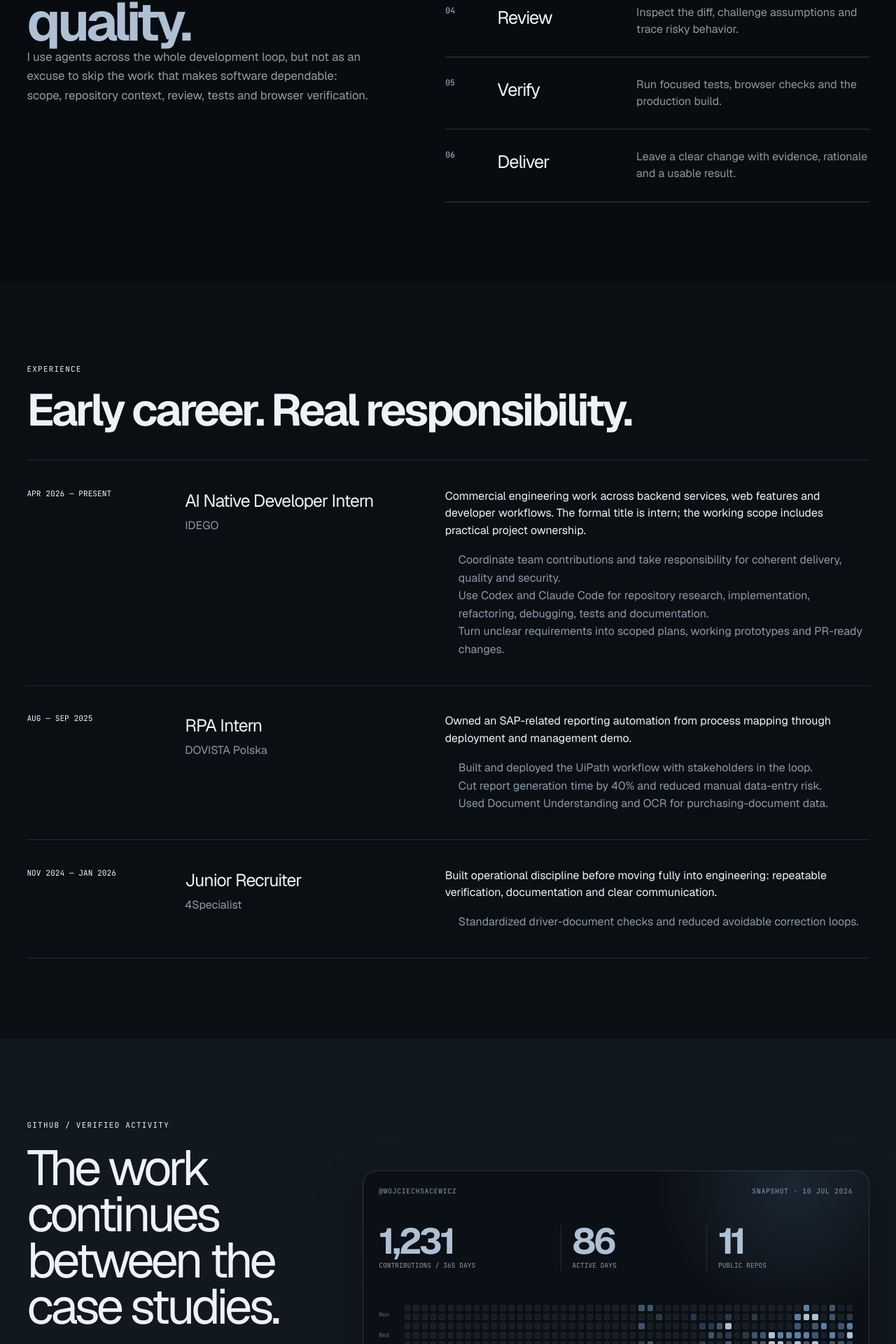
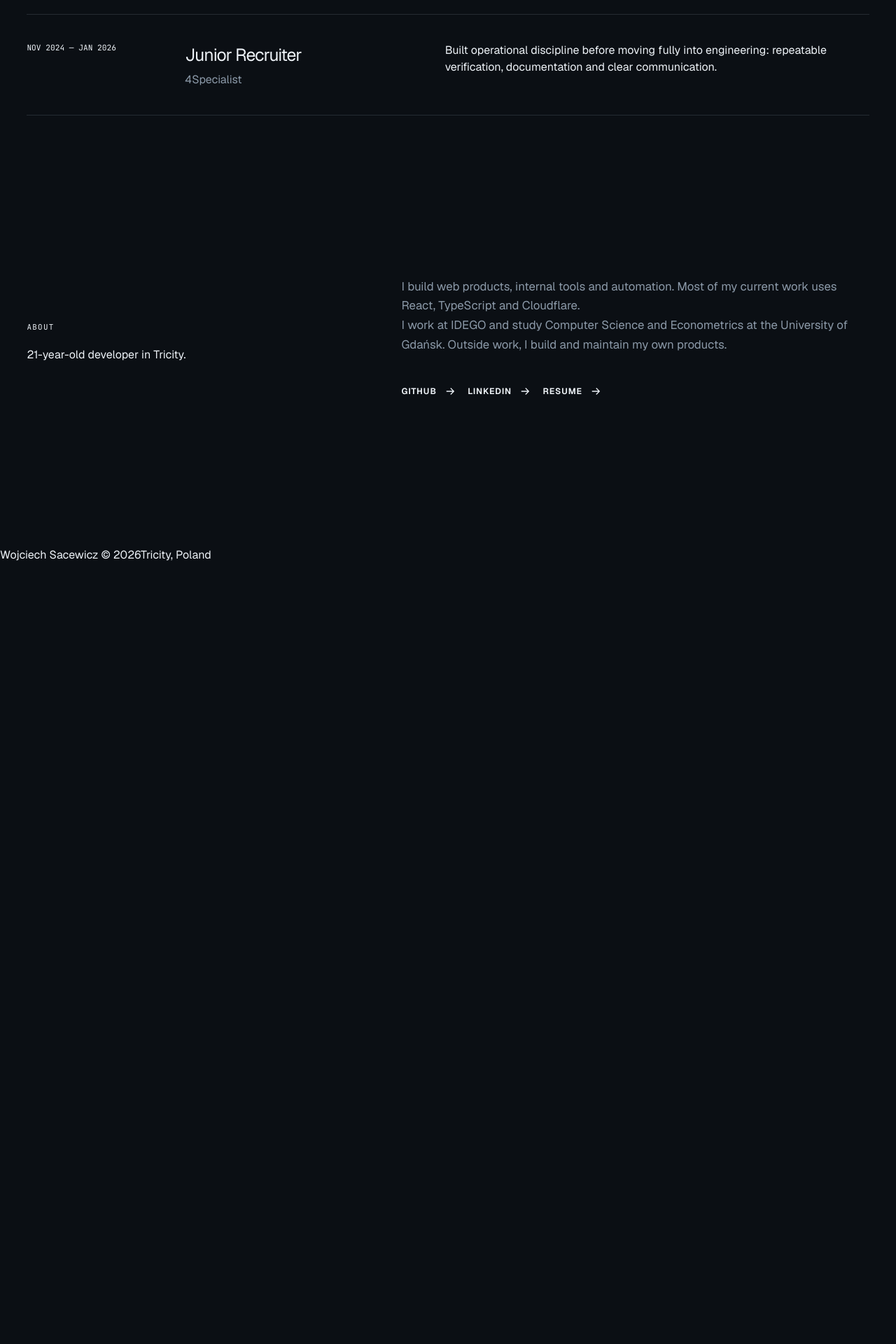
Before and after one commit to wojciechsacewicz/portfolio, a React (Vite) app: page / in a window 1280 px wide. Shown: the part 2215-4135 px from the top of the page at 70% size. After the commit the page ends 3044 px from the top, so only its background shows below. Built offline with nearby package versions, Linux system fonts and the light colour scheme.

Commit message:
replace manifesto sections with concise profile

```diff
--- a/src/features/profile/ProfileModule.tsx
+++ b/src/features/profile/ProfileModule.tsx
@@ -1,101 +1,6 @@
-import { ActionLink, SectionHeading } from '../../components/InterfaceElements';
-import {
-  experience,
-  workflow,
-  type ExperienceEntry,
-  type WorkflowStep,
-} from '../../content/portfolioContent';
+import { ActionLink } from '../../components/InterfaceElements';
+import { experience, type ExperienceEntry } from '../../content/portfolioContent';
 import './profile-module.css';
-
-const githubContributionSnapshot = {
-  asOf: '10 Jul 2026',
-  total: 1231,
-  activeDays: 86,
-  publicRepos: 11,
-  startDate: '2025-07-12',
-  days: [
-    ['2026-01-15', 8], ['2026-01-17', 5], ['2026-01-19', 13],
-    ['2026-01-21', 4], ['2026-01-24', 11], ['2026-01-28', 6],
-    ['2026-02-01', 1], ['2026-02-13', 3], ['2026-03-01', 3],
-    ['2026-03-09', 4], ['2026-03-11', 1], ['2026-03-16', 3],
-    ['2026-03-17', 5], ['2026-03-19', 3], ['2026-03-23', 11],
-    ['2026-03-24', 2], ['2026-03-29', 1], ['2026-03-30', 39],
-    ['2026-03-31', 1], ['2026-04-01', 5], ['2026-04-14', 2],
-    ['2026-04-16', 12], ['2026-04-17', 2], ['2026-04-19', 4],
-    ['2026-04-21', 10], ['2026-04-22', 14], ['2026-04-23', 18],
-    ['2026-04-24', 19], ['2026-04-28', 7], ['2026-04-29', 11],
-    ['2026-05-05', 37], ['2026-05-06', 51], ['2026-05-07', 21],
-    ['2026-05-08', 13], ['2026-05-12', 22], ['2026-05-13', 67],
-    ['2026-05-14', 20], ['2026-05-15', 13], ['2026-05-19', 20],
-    ['2026-05-20', 6], ['2026-05-21', 32], ['2026-05-22', 2],
-    ['2026-05-24', 20], ['2026-05-25', 8], ['2026-05-26', 26],
-    ['2026-05-27', 45], ['2026-05-28', 43], ['2026-05-29', 47],
-    ['2026-05-30', 16], ['2026-05-31', 55], ['2026-06-02', 20],
-    ['2026-06-03', 14], ['2026-06-05', 25], ['2026-06-07', 56],
-    ['2026-06-08', 12], ['2026-06-09', 8], ['2026-06-10', 50],
-    ['2026-06-11', 3], ['2026-06-12', 1], ['2026-06-15', 33],
-    ['2026-06-19', 1], ['2026-06-20', 8], ['2026-06-21', 12],
-    ['2026-06-23', 33], ['2026-06-24', 6], ['2026-06-25', 2],
-    ['2026-06-26', 15], ['2026-06-29', 10], ['2026-06-30', 2],
-    ['2026-07-01', 5], ['2026-07-02', 11], ['2026-07-03', 18],
-    ['2026-07-05', 1], ['2026-07-06', 17], ['2026-07-07', 35],
-    ['2026-07-08', 4], ['2026-07-09', 1], ['2026-07-10', 15],
-  ] as const,
-} as const;
-
-function createContributionCells() {
-  const countsByDate = new Map<string, number>(githubContributionSnapshot.days);
-  const startDate = new Date(`${githubContributionSnapshot.startDate}T00:00:00Z`);
-
-  return Array.from({ length: 364 }, (_, index) => {
-    const date = new Date(startDate);
-    date.setUTCDate(startDate.getUTCDate() + index);
-    const dateString = date.toISOString().slice(0, 10);
-    return { date: dateString, count: countsByDate.get(dateString) ?? 0 };
-  });
-}
-
-function contributionLevel(count: number) {
-  if (count === 0) return 0;
-  if (count < 5) return 1;
-  if (count < 15) return 2;
-  if (count < 35) return 3;
-  return 4;
-}
-
-const contributionCells = createContributionCells();
-
-function WorkflowStepArticle({ step }: { readonly step: WorkflowStep }) {
-  return (
-    <article data-reveal>
-      <span>{step.number}</span>
-      <h3>{step.title}</h3>
-      <p>{step.body}</p>
-    </article>
-  );
-}
-
-function MethodSection() {
-  return (
-    <section className="section method-section" id="method">
-      <div className="method-intro" data-reveal>
-        <p className="eyebrow">Operating model</p>
-        <h2>AI increases throughput. The workflow protects quality.</h2>
-        <p>
-          I use agents across the whole development loop, but not as an excuse to
-          skip the work that makes software dependable: scope, repository context,
-          review, tests and browser verification.
-        </p>
-      </div>
-
-      <div className="workflow-list">
-        {workflow.map((step) => (
-          <WorkflowStepArticle key={step.number} step={step} />
-        ))}
-      </div>
-    </section>
-  );
-}
 
 function ExperienceArticle({ entry }: { readonly entry: ExperienceEntry }) {
   return (
@@ -105,14 +10,7 @@ function ExperienceArticle({ entry }: { readonly entry: ExperienceEntry }) {
         <h3>{entry.role}</h3>
         <p>{entry.company}</p>
       </div>
-      <div className="experience-body">
-        <p>{entry.lead}</p>
-        <ul>
-          {entry.bullets.map((bullet) => (
-            <li key={bullet}>{bullet}</li>
-          ))}
-        </ul>
-      </div>
+      <p className="experience-summary">{entry.lead}</p>
     </article>
   );
 }
@@ -120,11 +18,10 @@ function ExperienceArticle({ entry }: { readonly entry: ExperienceEntry }) {
 function ExperienceSection() {
   return (
     <section className="section experience-section" id="experience">
-      <SectionHeading
-        compact
-        eyebrow="Experience"
-        title="Early career. Real responsibility."
-      />
+      <header className="profile-section-heading" data-reveal>
+        <p className="eyebrow">Work history</p>
+        <h2>Experience</h2>
+      </header>
 
       <div className="experience-list">
         {experience.map((entry) => (
@@ -135,103 +32,52 @@ function ExperienceSection() {
   );
 }
 
-function GithubSection() {
+function AboutSection() {
   return (
-    <section className="section github-section" aria-labelledby="github-heading">
-      <div className="github-copy" data-reveal>
-        <p className="eyebrow">GitHub / verified activity</p>
-        <h2 id="github-heading">The work continues between the case studies.</h2>
+    <section className="section about-section" id="about">
+      <header className="about-heading" data-reveal>
+        <p className="eyebrow">About</p>
+        <h2>21-year-old developer in Tricity.</h2>
+      </header>
+
+      <div className="about-copy" data-reveal>
         <p>
-          A dated snapshot of coding activity across public and private work. The
-          graph covers the latest year and keeps the same honest zero-days as GitHub.
+          I build web products, internal tools and automation. Most of my current work uses
+          React, TypeScript and Cloudflare.
         </p>
-        <ActionLink href="https://github.com/wojciechsacewicz" target="_blank" rel="noreferrer">
-          Open GitHub profile
-        </ActionLink>
-      </div>
-
-      <div className="github-card" data-reveal>
-        <div className="github-card-header">
-          <span>@wojciechsacewicz</span>
-          <span>Snapshot · {githubContributionSnapshot.asOf}</span>
-        </div>
-        <div className="github-metrics">
-          <div>
-            <strong>{githubContributionSnapshot.total.toLocaleString('en-US')}</strong>
-            <span>contributions / 365 days</span>
-          </div>
-          <div>
-            <strong>{githubContributionSnapshot.activeDays}</strong>
-            <span>active days</span>
-          </div>
-          <div>
-            <strong>{githubContributionSnapshot.publicRepos}</strong>
-            <span>public repos</span>
-          </div>
-        </div>
-        <div className="contribution-visual">
-          <div className="contribution-weekdays" aria-hidden="true"><span>Mon</span><span>Wed</span><span>Fri</span></div>
-          <div className="contribution-chart" aria-label="GitHub contribution activity for the last year">
-            {contributionCells.map((cell) => (
-              <span
-                key={cell.date}
-                className={`contribution-level-${contributionLevel(cell.count)}`}
-                title={`${cell.date}: ${cell.count} contributions`}
-              />
-            ))}
-          </div>
-        </div>
-        <div className="github-card-footer">
-          <span>Jul</span><span>Sep</span><span>Nov</span><span>Jan</span><span>Mar</span><span>May</span><span>Jul</span>
-          <span className="contribution-legend"><i /> Less <i className="contribution-level-2" /><i className="contribution-level-4" /> More</span>
+        <p>
+          I work at IDEGO and study Computer Science and Econometrics at the University of
+          Gdańsk. Outside work, I build and maintain my own products.
+        </p>
+        <div className="about-links">
+          <ActionLink href="https://github.com/wojciechsacewicz" target="_blank" rel="noreferrer">
+            GitHub
+          </ActionLink>
+          <ActionLink href="https://linkedin.com/in/wojciech-sacewicz" target="_blank" rel="noreferrer">
+            LinkedIn
+          </ActionLink>
+          <ActionLink href="/resume">Resume</ActionLink>
         </div>
       </div>
     </section>
   );
 }
 
-function AboutSection() {
+function HomeContactSection() {
   return (
-    <section className="section about-section">
-      <div className="portrait-frame" data-reveal>
-        <img
-          src="/assets/wojtek-profile.png"
-          alt="Portrait of Wojciech Sacewicz"
-          loading="lazy"
-        />
-        <div className="portrait-tag">21 / building now</div>
+    <section className="home-contact" id="contact">
+      <div data-reveal>
+        <p className="eyebrow">Contact</p>
+        <h2>
+          <a href="mailto:wojciechsacewicz@outlook.com">wojciechsacewicz@outlook.com</a>
+        </h2>
+        <p>For a role, a project or a direct question.</p>
       </div>
 
-      <div className="about-copy" data-reveal>
-        <p className="eyebrow">What I bring</p>
-        <h2>A builder who can own the space between a rough problem and a working product.</h2>
-        <p>
-          My strongest work sits between engineering and product. I can clarify a
-          fuzzy requirement, move through a new codebase, build the feature,
-          explain the trade-offs and keep iterating until the real workflow works.
-        </p>
-        <p>
-          I study Computer Science and Econometrics at the University of Gdańsk.
-          That is context, not the headline. The headline is the work above.
-        </p>
-
-        <div className="about-links">
-          <ActionLink
-            href="https://linkedin.com/in/wojciech-sacewicz"
-            target="_blank"
-            rel="noreferrer"
-          >
-            LinkedIn
-          </ActionLink>
-          <ActionLink
-            href="https://github.com/wojciechsacewicz"
-            target="_blank"
-            rel="noreferrer"
-          >
-            GitHub
-          </ActionLink>
-        </div>
-      </div>
+      <footer>
+        <span>Wojciech Sacewicz © 2026</span>
+        <span>Tricity, Poland</span>
+      </footer>
     </section>
   );
 }
@@ -239,10 +85,9 @@ function AboutSection() {
 export function ProfileModule() {
   return (
     <>
-      <MethodSection />
       <ExperienceSection />
-      <GithubSection />
       <AboutSection />
+      <HomeContactSection />
     </>
   );
 }
```
